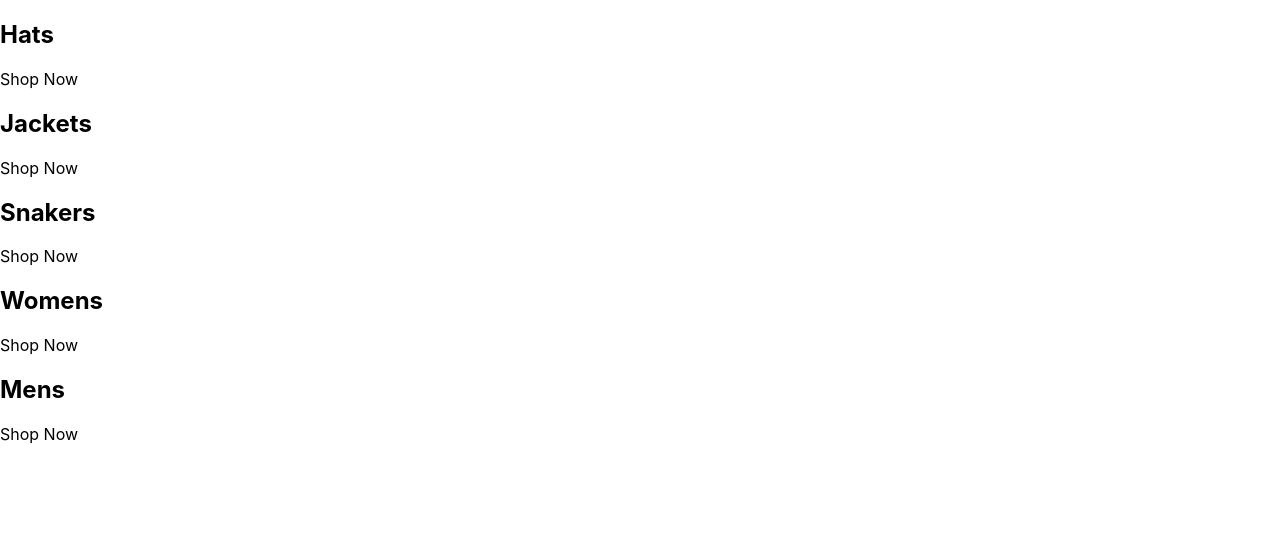
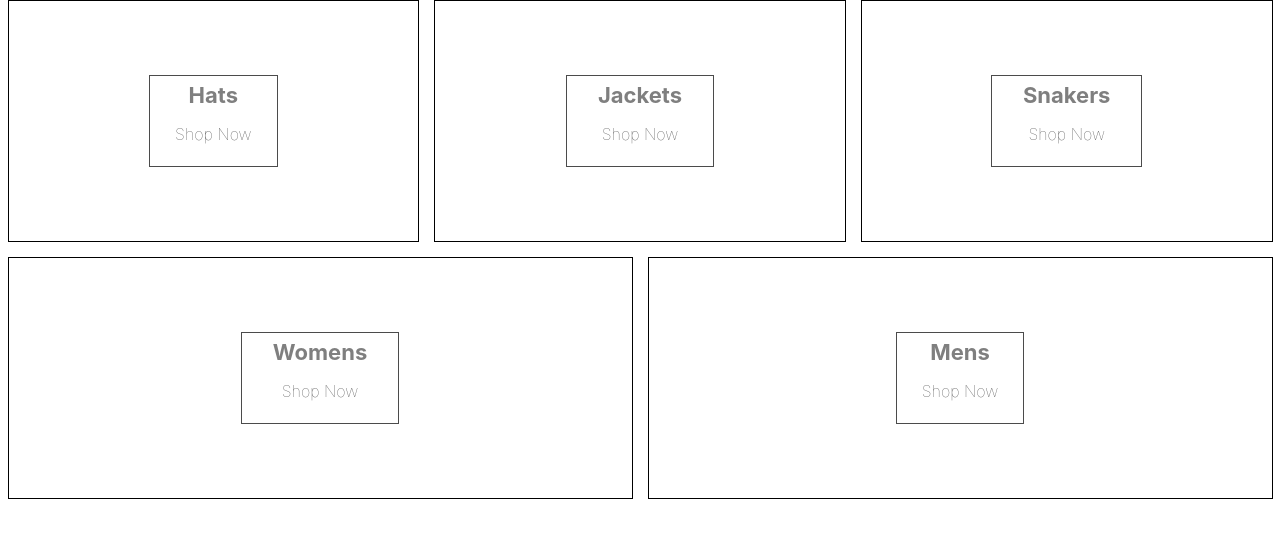
Before and after one commit to myk3lekill/crwn-clothing-ecommerce, a React (Create React App) app: page / in a window 1280 px wide. Shown: the top 538 px of the page. Built offline with nearby package versions, Linux system fonts and the light colour scheme.

Commit message:
Third commit: Sass Style

```diff
--- a/package.json
+++ b/package.json
@@ -9,6 +9,7 @@
     "react": "^18.2.0",
     "react-dom": "^18.2.0",
     "react-scripts": "5.0.1",
+    "sass": "^1.69.7",
     "web-vitals": "^2.1.4"
   },
   "scripts": {
--- a/src/App.js
+++ b/src/App.js
@@ -1,3 +1,4 @@
+import './categories.styles.scss'
 
 const App = () => {
   const categories = [
--- /dev/null
+++ b/src/categories.styles.scss
@@ -0,0 +1,75 @@
+.categories-container {
+  width: 100%;
+  display: flex;
+  flex-wrap: wrap;
+  justify-content: space-between;
+}
+
+.category-container {
+  min-width: 30%;
+  height: 240px;
+  flex: 1 1 auto;
+  display: flex;
+  align-items: center;
+  justify-content: center;
+  border: 1px solid black;
+  margin: 0 7.5px 15px;
+  overflow: hidden;
+
+  &:hover {
+    cursor: pointer;
+
+    & .background-image {
+      transform: scale(1.1);
+      transition: transform 6s cubic-bezier(0.25, 0.45, 0.45, 0.95);
+    }
+
+    & .category-body-container {
+      opacity: 0.9;
+    }
+  }
+
+  &.large {
+    height: 380px;
+  }
+
+  &:first-child {
+    margin-right: 7.5px;
+  }
+
+  &:last-child {
+    margin-left: 7.5px;
+  }
+
+  .background-image {
+    width: 100%;
+    height: 100%;
+    background-size: cover;
+    background-position: center;
+  }
+
+  .category-body-container {
+    height: 90px;
+    padding: 0 25px;
+    display: flex;
+    flex-direction: column;
+    align-items: center;
+    justify-content: center;
+    border: 1px solid black;
+    background-color: white;
+    opacity: 0.7;
+    position: absolute;
+
+    h2 {
+      font-weight: bold;
+      margin: 0 6px 0;
+      font-size: 22px;
+      color: #4a4a4a;
+    }
+
+    p {
+      font-weight: lighter;
+      font-size: 16px;
+    }
+  }
+}
```
Also changed, not shown: 1 other file (tests, documents, lock files or other folders).
